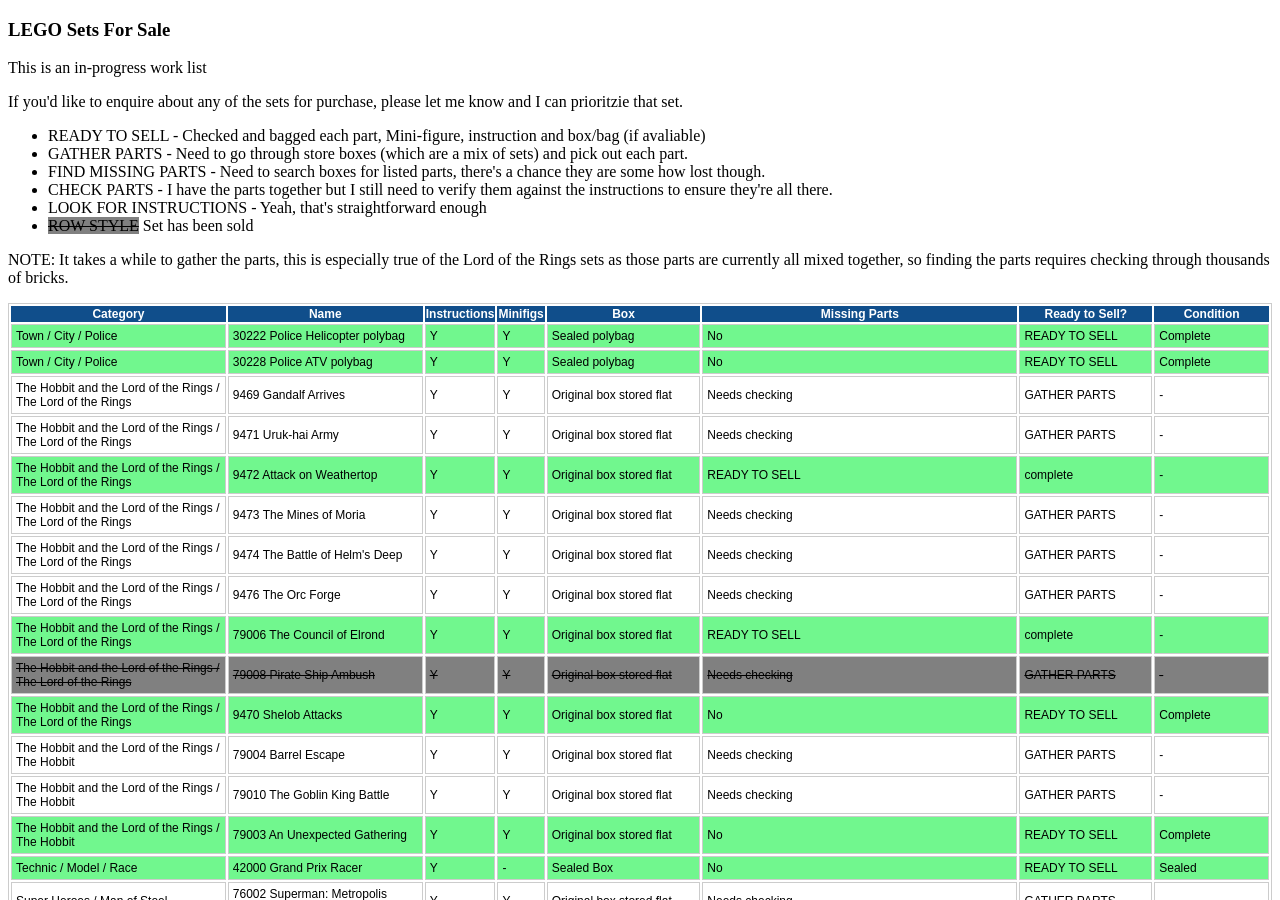
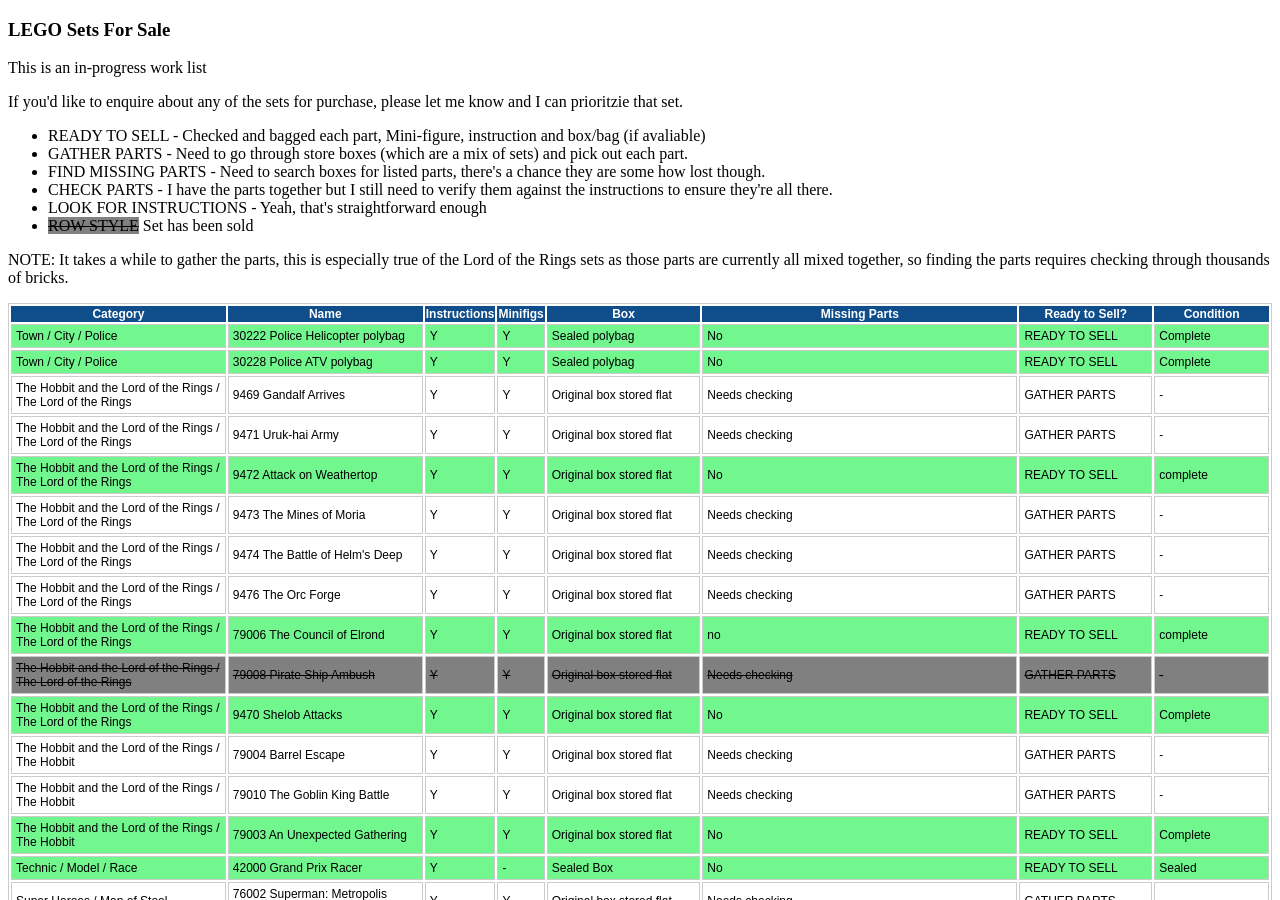
Before and after one commit to roskelld/myblog, a Jekyll site: the page lego.html, which Jekyll copies as it is, in a window 1280 px wide and 900 px high. Built offline with Jekyll 4.4.1, drawn with Linux system fonts in a browser that asks for light colours.

Commit message:
Update lego.html
fixed data issue

```diff
--- a/lego.html
+++ b/lego.html
@@ -108,9 +108,9 @@
                 <td>Y</td>
                 <td>Y</td>
                 <td>Original box stored flat</td>
+                <td>No</td>
                 <td>READY TO SELL</td>
                 <td>complete</td>
-                <td>-</td>
             </tr>
             <tr class="">
                 <td>The Hobbit and the Lord of the Rings / The Lord of the Rings</td>
@@ -148,9 +148,9 @@
                 <td>Y</td>
                 <td>Y</td>
                 <td>Original box stored flat</td>
+                <td>no</td>
                 <td>READY TO SELL</td>
                 <td>complete</td>
-                <td>-</td>
             </tr>
             <tr class="sold">
                 <td>The Hobbit and the Lord of the Rings / The Lord of the Rings</td>
```
